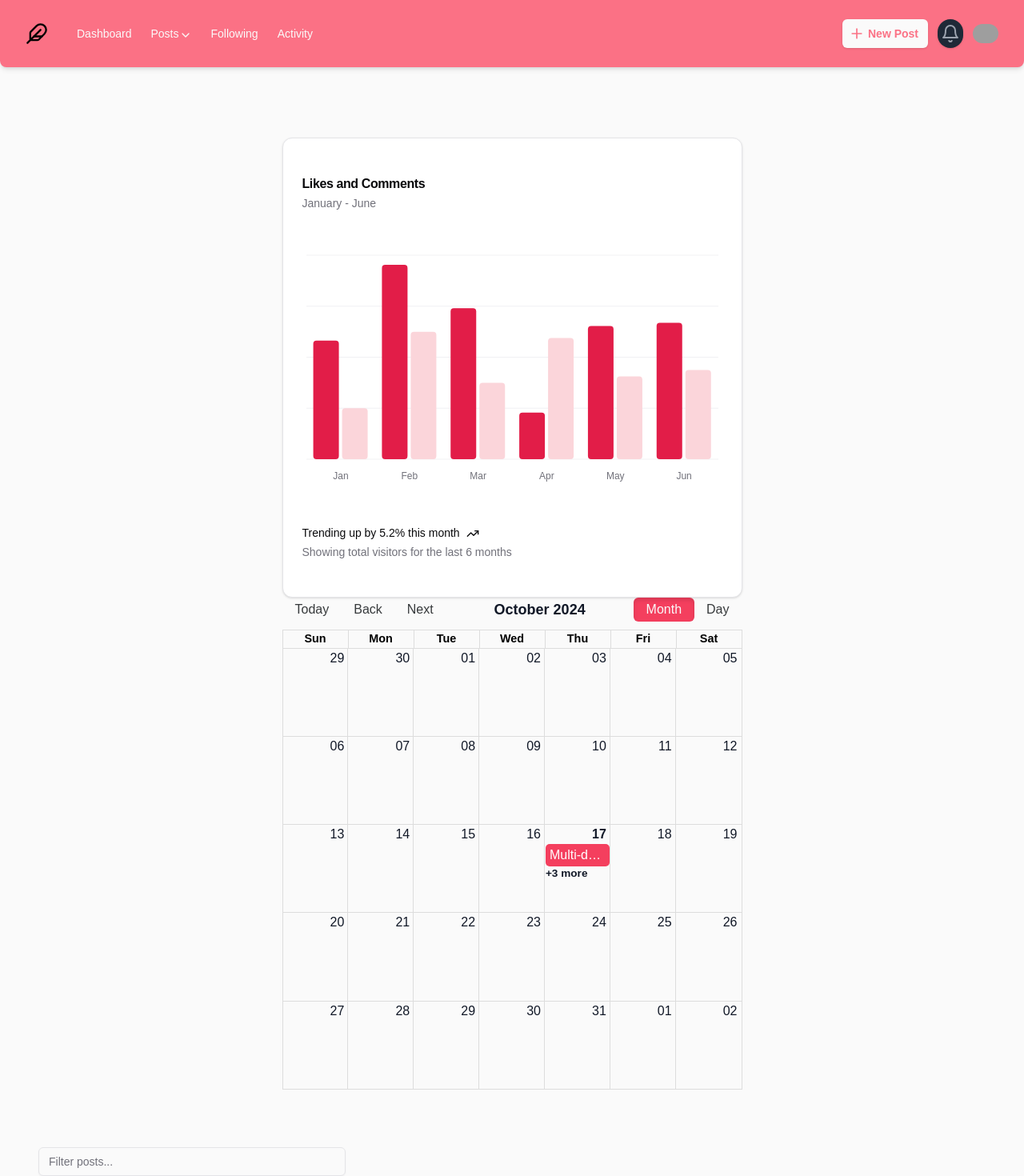
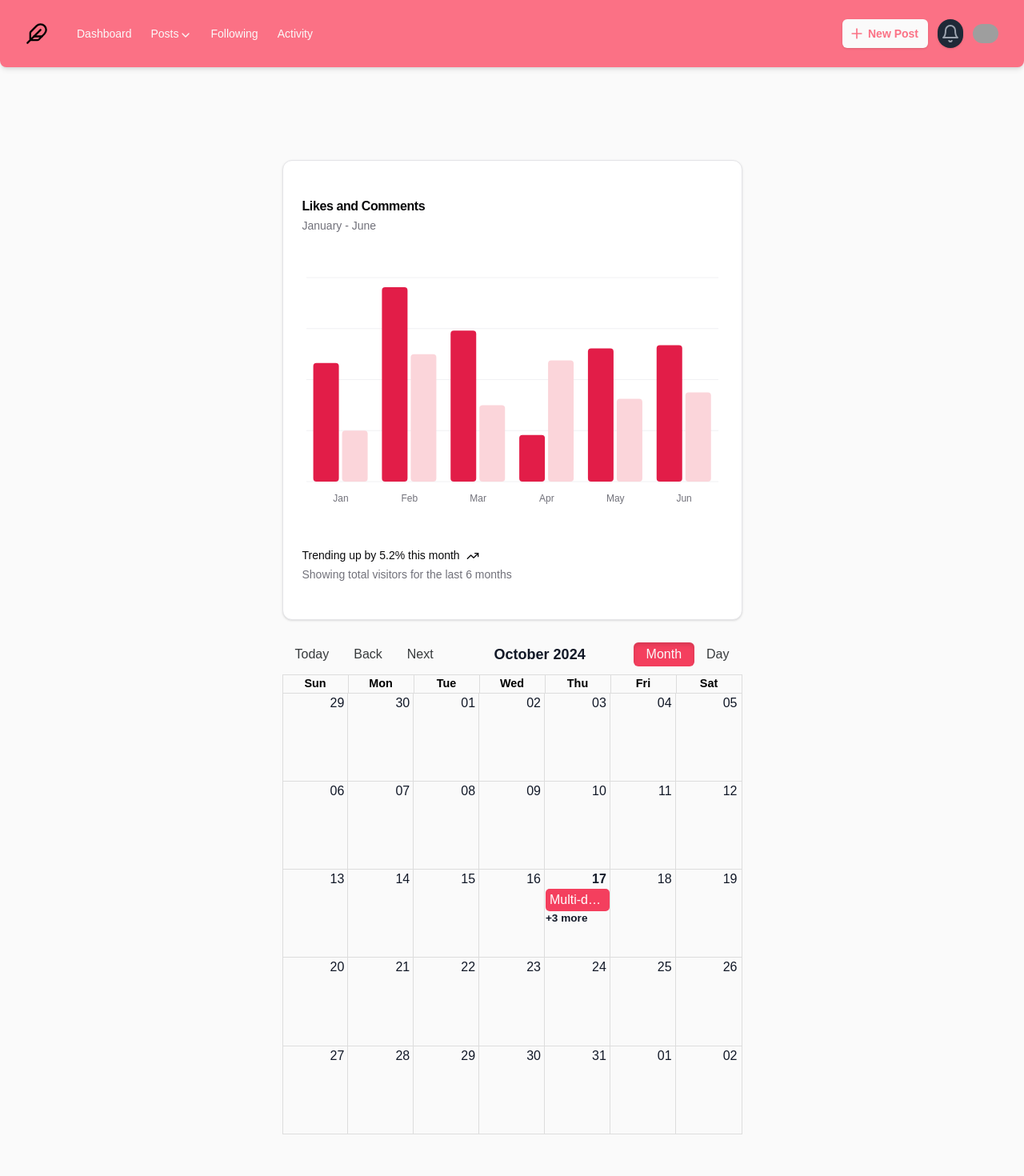
Before and after one commit to pllealfunes/nextjs-hobbyist, a Next.js app: page /posts/drafts in a window 1280 px wide. Shown: the top 1470 px of the page at 80% size. Built offline with nearby package versions, Linux system fonts and the light colour scheme; grey boxes are pictures that could not be loaded.

Commit message:
edited posts/drafts view

```diff
--- a/src/app/posts/drafts/page.tsx
+++ b/src/app/posts/drafts/page.tsx
@@ -55,9 +55,11 @@ export default async function Published() {
 
   return (
     <div className="container mx-auto py-10">
-      <div className="flex flex-wrap justify-around items-center gap-11 mb-24">
-        <LikesCommentsChart />
-        <div className="sm:mt-7 md:-mt-11">
+      <div className="flex flex-wrap justify-around items-center gap-11 mb-24 mt-7">
+        <div className="xl:mb-20">
+          <LikesCommentsChart />
+        </div>
+        <div className="xl:-mt-24">
           <PostCalendar />
         </div>
       </div>
```
